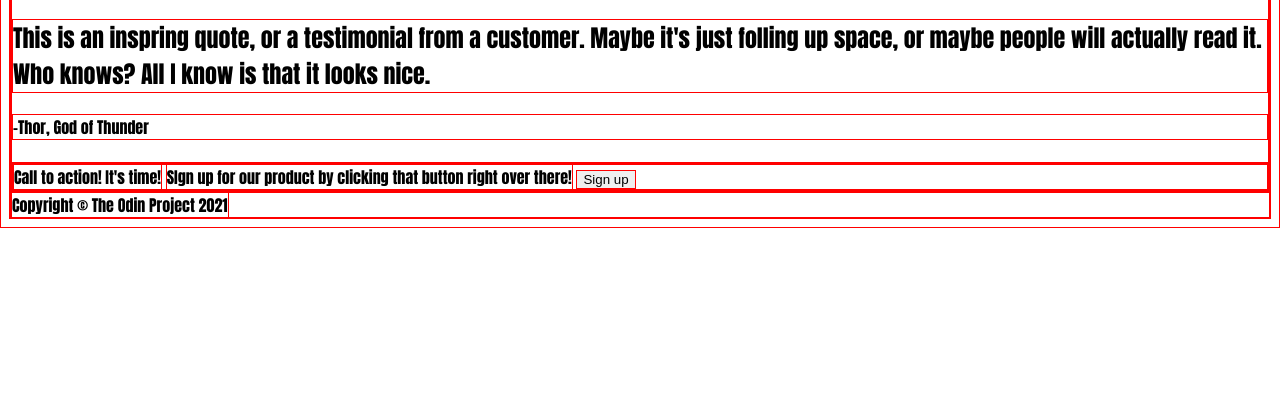
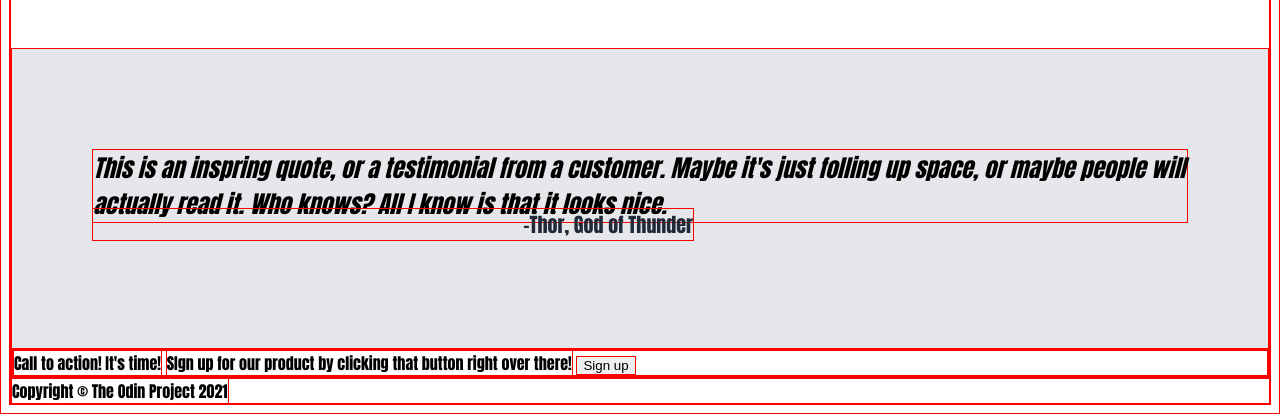
Before and after one commit to LasalleSprewell/Landing-Page, a plain HTML site: page index.html in a window 1280 px wide. Shown: the part 857-1271 px from the top of the page. Before the commit the page ends 1085 px from the top, so only its background shows below. Drawn offline with Linux system fonts and the light colour scheme.

Commit message:
Saved before running debugger

```diff
--- a/styles.css
+++ b/styles.css
@@ -108,7 +108,30 @@ h1 {
   }
   .grid {
     display: flex;
+    flex-wrap: nowrap;
     justify-content: center
     width: 1000px;
     flex-shrink: 0;
+    margin-bottom: 50px;
   }
+  .quote-section {
+    background-color: #e5e7eb;
+    display: flex;
+    flex-direction: column;
+    padding: 80px;
+  }
+  h2 {
+    font-size: 36px
+    color: #1f2937;
+    font-style: italic;
+    font-weight: light;
+  }
+  h4 {
+    display: flex;
+    justify-content: flex-end;
+    font-size: 20px;
+    color: #1f2937;
+    font-weight: bold;
+    width: 600px;
+    margin-top: -35px;
+  }
```
